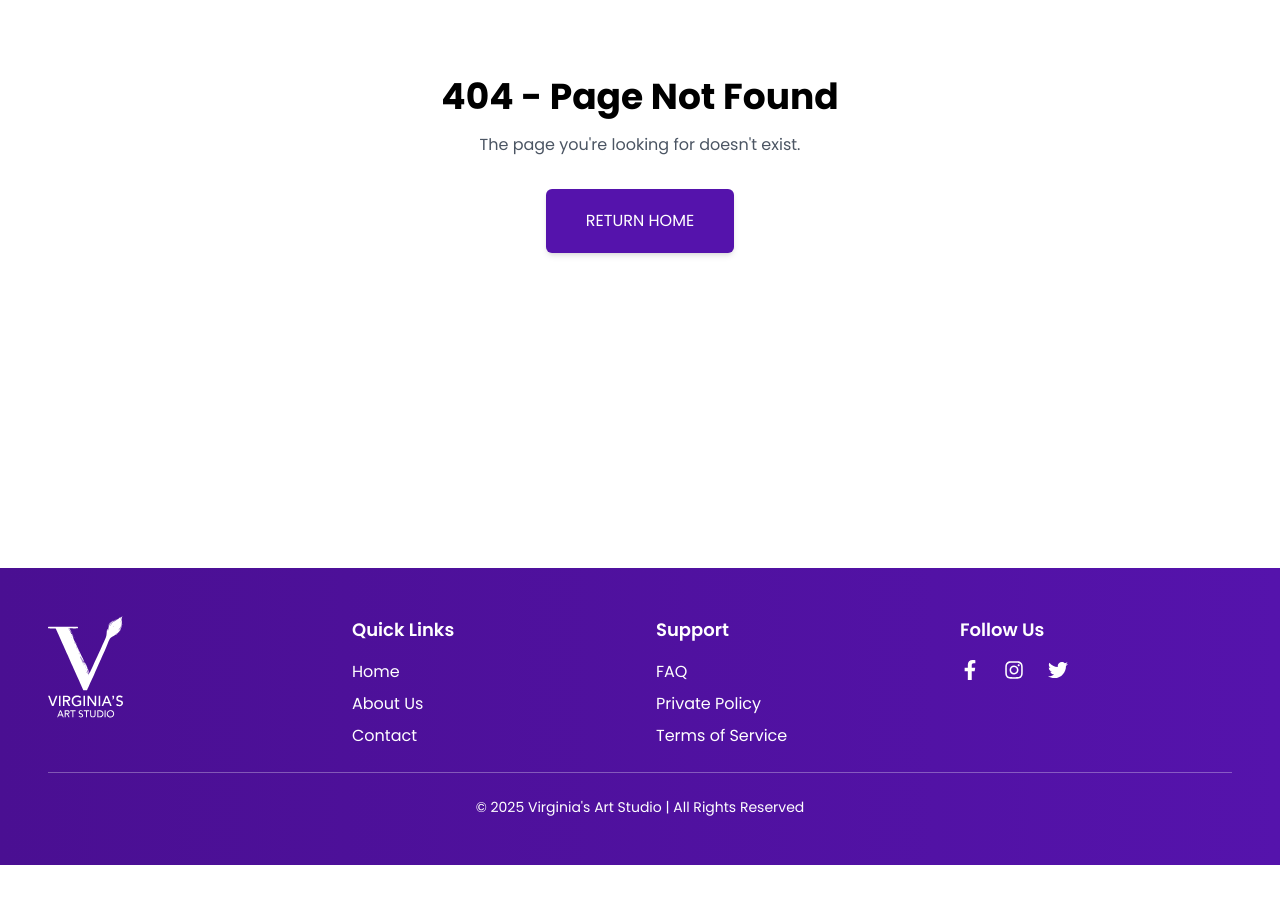
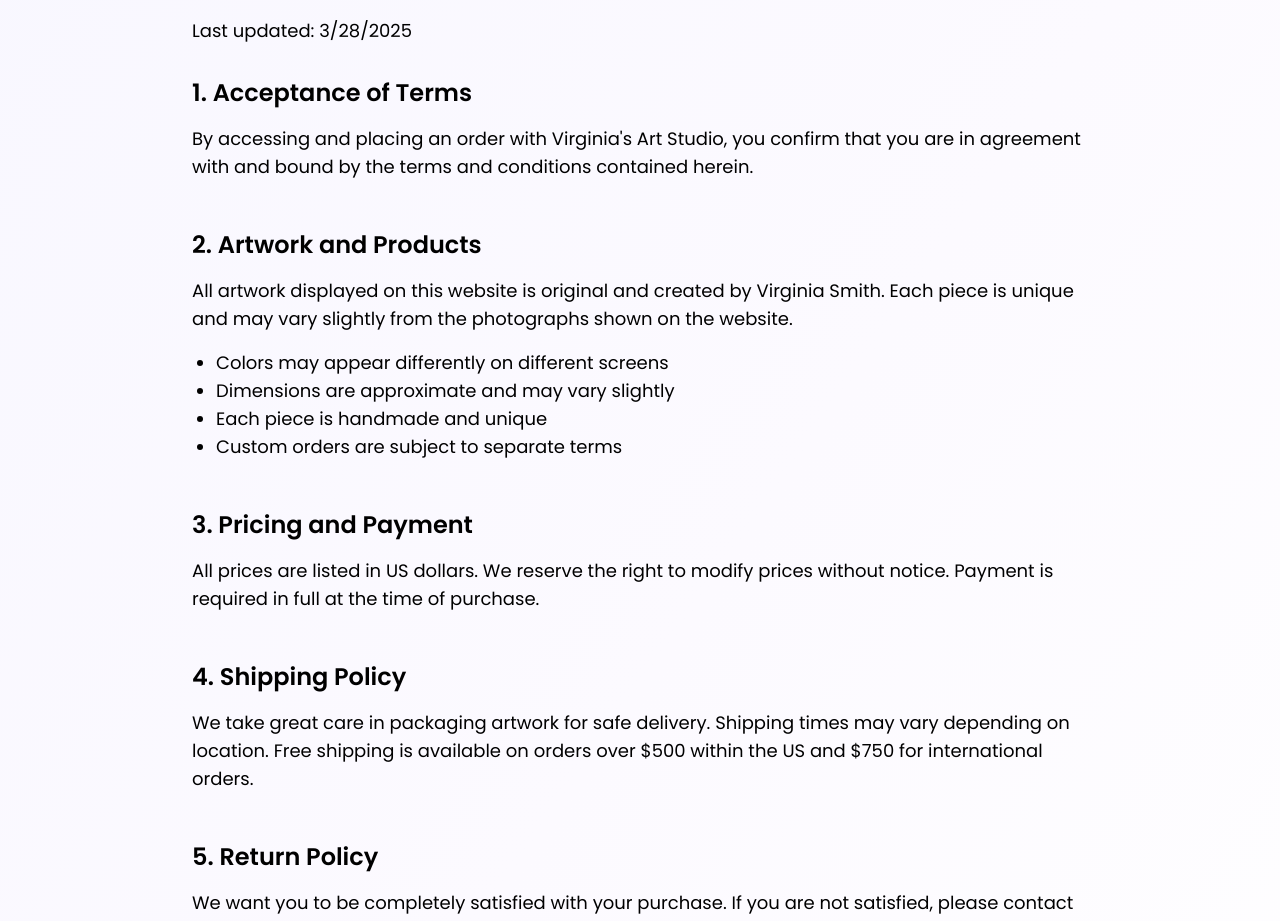
Before and after one commit to tom318267/ginnysart, a Next.js app: page /terms-of-service in a window 1280 px wide. Before the commit this address had no page. Shown: the part 360-1281 px from the top of the page. Before the commit the page ends 1225 px from the top, so only its background shows below. Built offline with nearby package versions, Linux system fonts and the light colour scheme.

Commit message:
add terms of service page

```diff
--- /dev/null
+++ b/src/pages/terms-of-service.tsx
@@ -0,0 +1,115 @@
+import React from "react";
+
+const TermsOfService = () => {
+  return (
+    <section className="py-[60px] lg:py-[120px] px-4 lg:px-8 bg-gradient-to-br from-[#F8F7FF] via-[#FCFAFF] to-[#FFFFFF]">
+      <div className="container mx-auto max-w-4xl">
+        <h1 className="text-4xl md:text-5xl font-bold text-black mb-8 text-center">
+          Terms of Service
+        </h1>
+
+        <hr className="border-gray-200 mb-12" />
+
+        <div className="prose prose-lg max-w-none">
+          <p className="text-base lg:text-lg mb-8">
+            Last updated: {new Date().toLocaleDateString()}
+          </p>
+
+          <section className="mb-12">
+            <h2 className="text-2xl font-semibold mb-4">
+              1. Acceptance of Terms
+            </h2>
+            <p className="text-base lg:text-lg mb-4">
+              By accessing and placing an order with Virginia's Art Studio, you
+              confirm that you are in agreement with and bound by the terms and
+              conditions contained herein.
+            </p>
+          </section>
+
+          <section className="mb-12">
+            <h2 className="text-2xl font-semibold mb-4">
+              2. Artwork and Products
+            </h2>
+            <p className="text-base lg:text-lg mb-4">
+              All artwork displayed on this website is original and created by
+              Virginia Smith. Each piece is unique and may vary slightly from
+              the photographs shown on the website.
+            </p>
+            <ul className="list-disc pl-6 mb-4 text-base lg:text-lg">
+              <li>Colors may appear differently on different screens</li>
+              <li>Dimensions are approximate and may vary slightly</li>
+              <li>Each piece is handmade and unique</li>
+              <li>Custom orders are subject to separate terms</li>
+            </ul>
+          </section>
+
+          <section className="mb-12">
+            <h2 className="text-2xl font-semibold mb-4">
+              3. Pricing and Payment
+            </h2>
+            <p className="text-base lg:text-lg mb-4">
+              All prices are listed in US dollars. We reserve the right to
+              modify prices without notice. Payment is required in full at the
+              time of purchase.
+            </p>
+          </section>
+
+          <section className="mb-12">
+            <h2 className="text-2xl font-semibold mb-4">4. Shipping Policy</h2>
+            <p className="text-base lg:text-lg mb-4">
+              We take great care in packaging artwork for safe delivery.
+              Shipping times may vary depending on location. Free shipping is
+              available on orders over $500 within the US and $750 for
+              international orders.
+            </p>
+          </section>
+
+          <section className="mb-12">
+            <h2 className="text-2xl font-semibold mb-4">5. Return Policy</h2>
+            <p className="text-base lg:text-lg mb-4">
+              We want you to be completely satisfied with your purchase. If you
+              are not satisfied, please contact us within 30 days of receiving
+              your artwork.
+            </p>
+            <ul className="list-disc pl-6 mb-4 text-base lg:text-lg">
+              <li>Artwork must be returned in original condition</li>
+              <li>Return shipping costs are the responsibility of the buyer</li>
+              <li>Custom orders are not eligible for return</li>
+            </ul>
+          </section>
+
+          <section className="mb-12">
+            <h2 className="text-2xl font-semibold mb-4">
+              6. Copyright and Intellectual Property
+            </h2>
+            <p className="text-base lg:text-lg mb-4">
+              All artwork, images, and content on this website are protected by
+              copyright law and are the property of Virginia's Art Studio.
+              Reproduction, distribution, or use without express written
+              permission is prohibited.
+            </p>
+          </section>
+
+          <section className="mb-12">
+            <h2 className="text-2xl font-semibold mb-4">
+              7. Contact Information
+            </h2>
+            <p className="text-base lg:text-lg">
+              If you have any questions about these Terms of Service, please
+              contact us at:
+            </p>
+            <p className="text-base lg:text-lg mt-4">
+              Email: vlouisehampton@gmail.com
+              <br />
+              Phone: (215) 913-2056
+              <br />
+              Address: Langhorne, Pennsylvania
+            </p>
+          </section>
+        </div>
+      </div>
+    </section>
+  );
+};
+
+export default TermsOfService;
```
